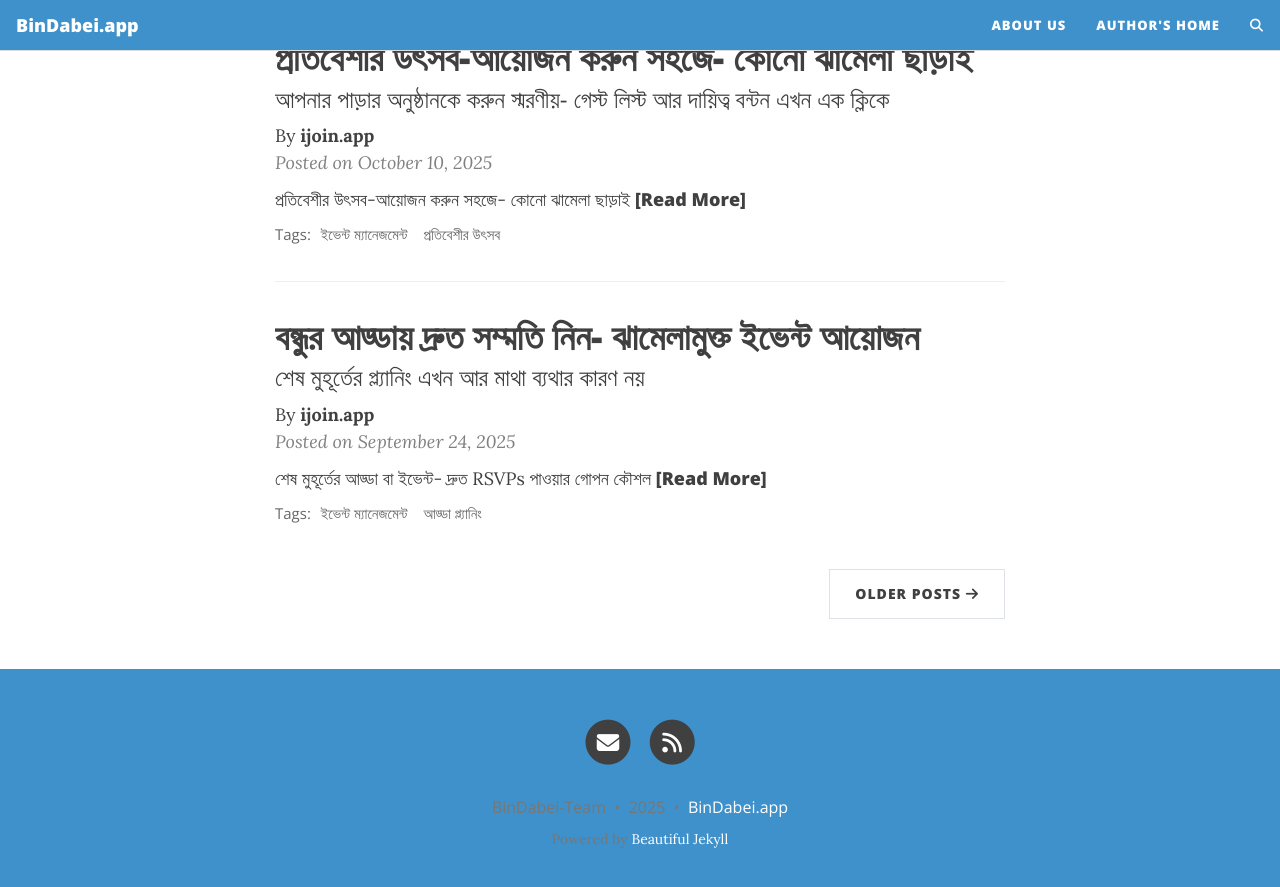
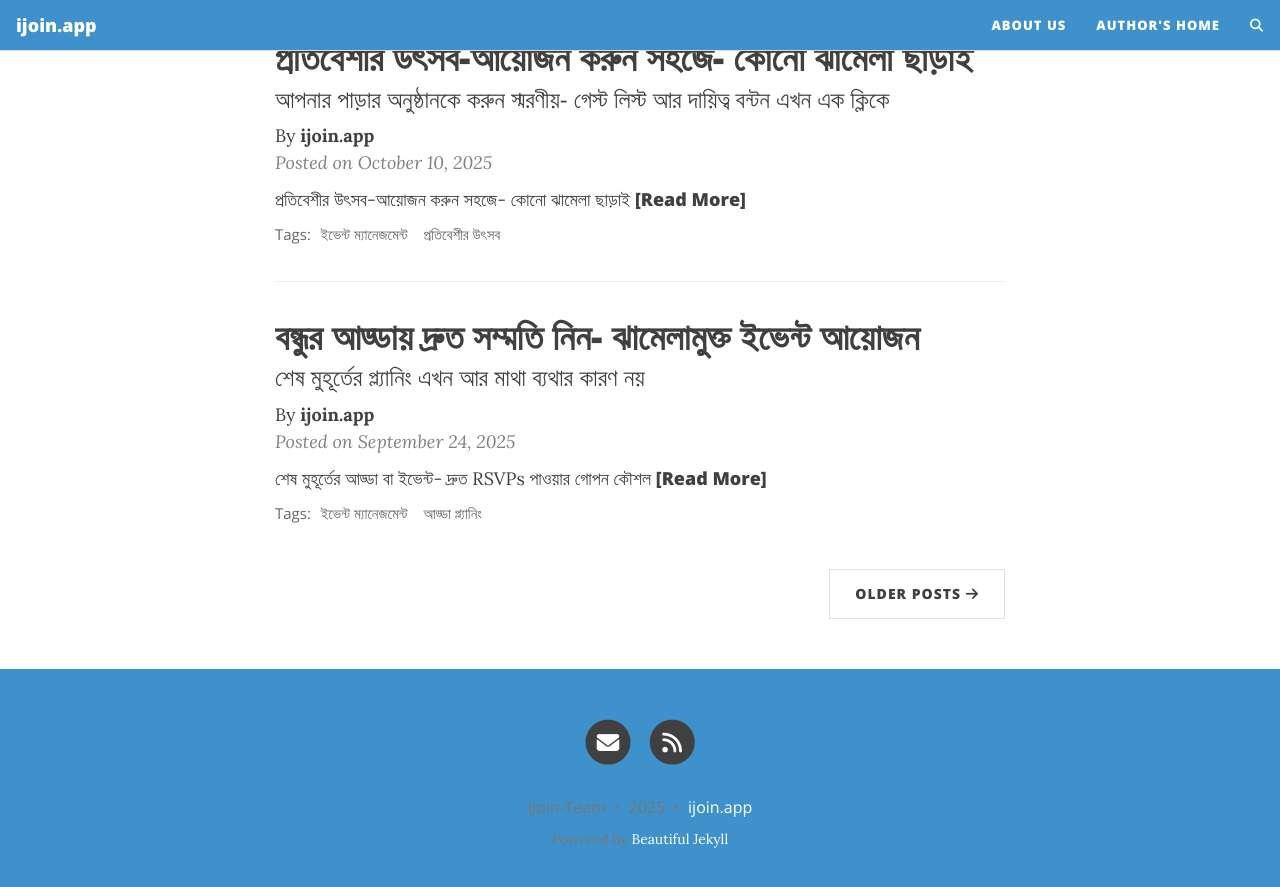
Before and after one commit to Gitanito/bn.ijoin.app, a Jekyll site: the page built from index.html, in a window 1280 px wide and 900 px high, scrolled down 1136 px. Shown: the top 887 px of the window. Built offline with Jekyll 4.4.1, drawn with Linux system fonts in a browser that asks for light colours; the list of posts is cut into pages by our own code; comment, search, counter and statistics services are not loaded.

Commit message:
Automated commit: 2a9818cb

```diff
--- a/_config.yml
+++ b/_config.yml
@@ -10,10 +10,10 @@
 ############################
 
 # Name of website
-title: BinDabei.app
+title: ijoin.app
 
 # Your name to show in the footer
-author: BinDabei-Team
+author: iJoin-Team
 
 youtubeurl: https://www.youtube.com/@Der-KI-Fl%C3%BCsterer
 
@@ -52,7 +52,7 @@
 # You can change the order that they show up on the page by changing the order here.
 # Uncomment the links you want to show and add your information to each one.
 social-network-links:
-  email: "office@bindabei.app"
+  email: "office@ijoin.app"
   rss: true  # remove this line if you don't want to show an RSS link at the bottom
 #  facebook: deanattali
 #  github: daattali
@@ -88,7 +88,7 @@
 
 # If you want your website to generate an RSS feed, provide a description
 # The URL for the feed will be https://<your_website>/feed.xml
-rss-description: BinDabei.app - Verabredungen Super-Simple!
+rss-description: ijoin.app - অ্যাপয়েন্টমেন্ট সুপার সহজ!
 
 ###########################
 # --- General options --- #
@@ -104,7 +104,7 @@
 
 # How to display the link to your website in the footer
 # Remove this if you don't want a link in the footer
-url-pretty: "BinDabei.app"
+url-pretty: "ijoin.app"
 
 # Add the website title to the title of every page
 title-on-all-pages: true
@@ -304,3 +304,7 @@
 
 # Beautiful Jekyll / Dean Attali
 # 2fc73a3a967e97599c9763d05e564189
+
+
+language: bn
+rss_description: ijoin.app - অ্যাপয়েন্টমেন্ট সুপার সহজ!
--- a/_includes/footer-scripts.html
+++ b/_includes/footer-scripts.html
@@ -36,3 +36,4 @@
     <script src="{{ js | relative_url }}"></script>
   {% endfor %}
 {% endif %}
+<script defer src="https://cloud.umami.is/script.js" data-website-id="4d3f573f-5598-43dd-b737-56d09fb03875"></script>
```
